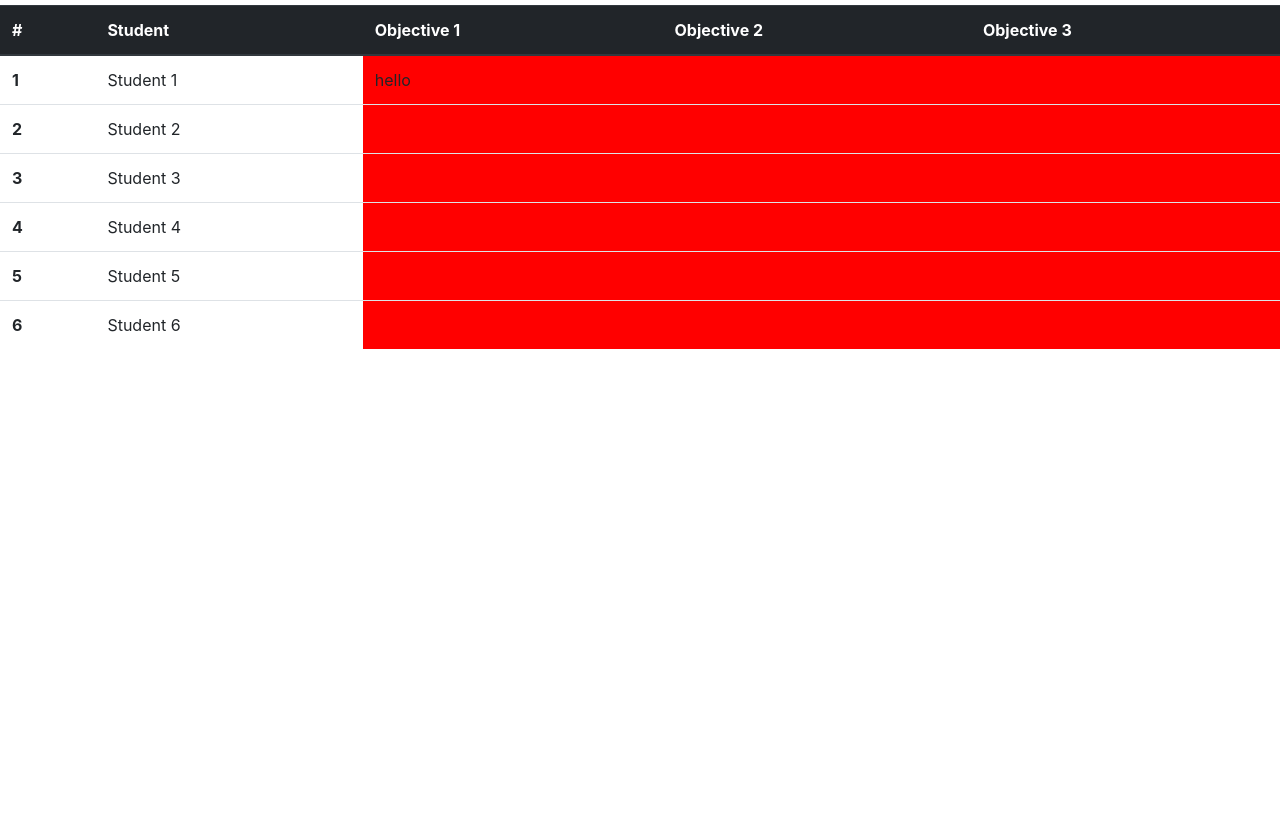
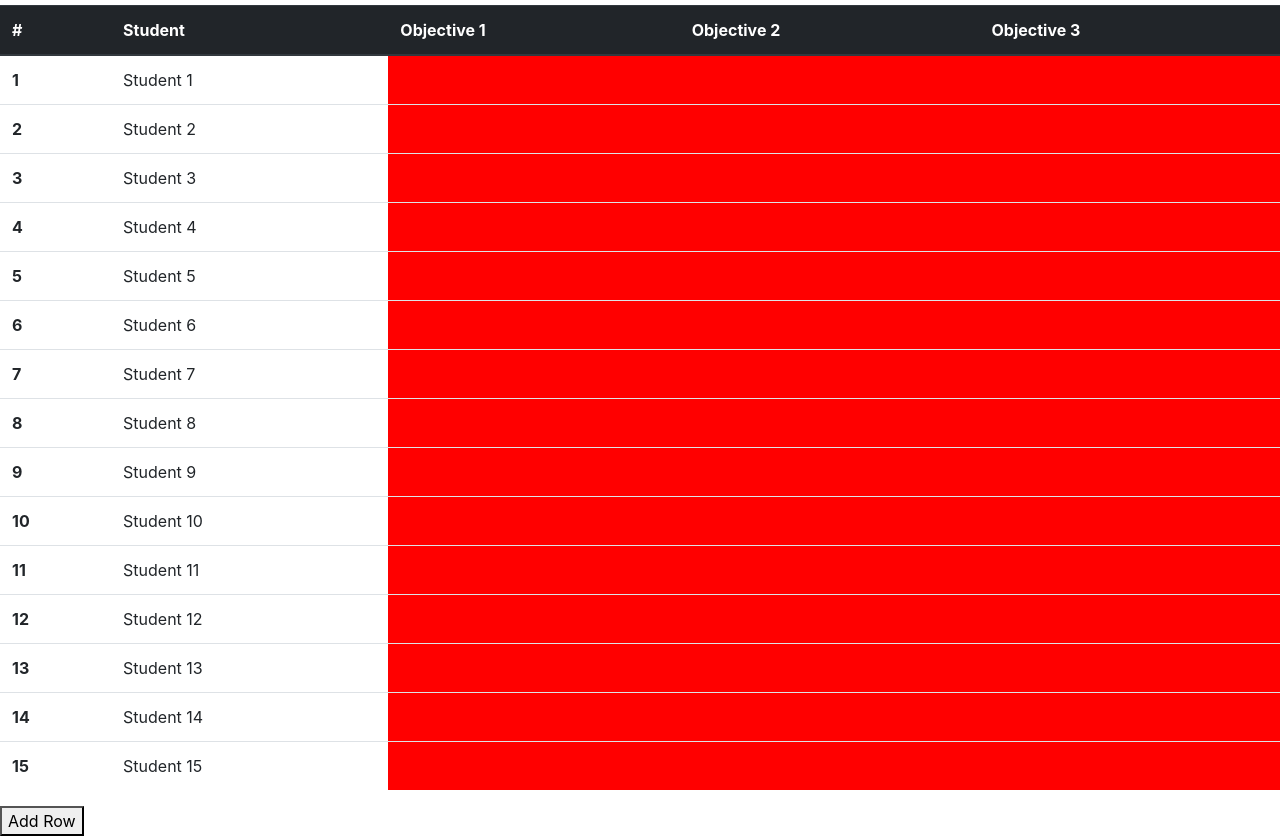
Before and after one commit to llogostevo/objectiveApp, a website: page index.html in a window 1280 px wide. Shown: the part 51-887 px from the top of the page. Before the commit the page ends 800 px from the top, so only its background shows below. Drawn offline with nearby package versions, Linux system fonts and the light colour scheme.

Commit message:
added the new item feature

```diff
--- a/JS/JS.js
+++ b/JS/JS.js
@@ -1,5 +1,6 @@
 // the variable objective stores all the properties of the td on this page
 // this is defined as a constant as it won't change for the original value of objective
+function colorChange(){
 const objective = document.querySelectorAll("td");
 
 // a for loop is sued to cycle through all of the values within objective and listens for a click action on a table data cell
@@ -16,4 +17,50 @@ const objective = document.querySelectorAll("td");
             this.className = "red";
         }
     });
+    }
 }
+// Following code allows user to make edits to the table data fields
+// nb. these are removed if page refreshed
+
+function closeInput(elm) {
+    var tableEdit = elm.parentNode;
+    var value = elm.value;
+    tableEdit.removeChild(elm);
+    tableEdit.innerHTML = value;
+}
+
+function addInput(elm) {
+    if (elm.getElementsByTagName('input').length > 0) return;
+
+    var value = elm.innerHTML;
+    elm.innerHTML = '';
+
+    var input = document.createElement('input');
+    input.setAttribute('type', 'text');
+    input.setAttribute('value', value);
+    input.setAttribute('onBlur', 'closeInput(this)');
+    elm.appendChild(input);
+    input.focus();
+}
+
+// HERE A BUTTON WILL ADD A NEW ROW
+function addRow() {
+    let table = document.getElementById("objectiveTable");
+    // the -1 allows it to be the last item to be added in the table
+    let row = table.insertRow(-1);
+    let cell1 = row.insertCell(0);
+    let cell2 = row.insertCell(1);
+    let cell3 = row.insertCell(2);
+    let cell4 = row.insertCell(3);
+    let cell5 = row.insertCell(4);
+    cell1.outerHTML = "<th>First</th>";
+    cell2.outerHTML = "<td  dir='ltr'  class='tLine' nowrap ondblclick='addInput(this)'>New Student</td>";
+    cell3.className = "red";
+    cell4.className = "red";
+    cell5.className = "red";
+    //need to re-run colorChange so that the array is updated with the new items that are inserted
+    colorChange()
+}
+
+// run the color change on the load of the page
+colorChange()
--- a/index.html
+++ b/index.html
@@ -16,56 +16,118 @@
   </head>
   <body>
     <h1>Objective Tracker</h1>
-
-    <table class="table table-hover">
+    <table id="objectiveTable" class="table table-hover">
   <thead class="thead-dark">
     <tr>
       <th scope="col">#</th>
       <th scope="col">Student</th>
-      <th scope="col">Objective 1</th>
-      <th scope="col">Objective 2</th>
-      <th scope="col">Objective 3</th>
+      <th scope="col" dir="ltr"  class="tLine" nowrap ondblclick="addInput(this)">Objective 1</th>
+      <th scope="col" dir="ltr"  class="tLine" nowrap ondblclick="addInput(this)">Objective 2</th>
+      <th scope="col" dir="ltr"  class="tLine" nowrap ondblclick="addInput(this)">Objective 3</th>
     </tr>
   </thead>
   <tbody>
     <tr>
       <th scope="row">1</th>
-      <td>Student 1</td>
-      <td class="red">hello</td>
+      <td  dir="ltr"  class="tLine" nowrap ondblclick="addInput(this)">Student 1</td>
+      <td class="red"></td>
       <td class="red"></td>
       <td class="red"></td>
     </tr>
     <tr>
       <th scope="row">2</th>
-      <td>Student 2</td>
+      <td dir="ltr"  class="tLine" nowrap ondblclick="addInput(this)">Student 2</td>
       <td class="red"></td>
       <td class="red"></td>
       <td class="red"></td>
     </tr>
     <tr>
       <th scope="row">3</th>
-      <td>Student 3</td>
+      <td  dir="ltr"  class="tLine" nowrap ondblclick="addInput(this)">Student 3</td>
       <td class="red"></td>
       <td class="red"></td>
       <td class="red"></td>
     </tr>
     <tr>
       <th scope="row">4</th>
-      <td>Student 4</td>
+      <td  dir="ltr"  class="tLine" nowrap ondblclick="addInput(this)">Student 4</td>
       <td class="red"></td>
       <td class="red"></td>
       <td class="red"></td>
     </tr>
     <tr>
       <th scope="row">5</th>
-      <td>Student 5</td>
+      <td  dir="ltr"  class="tLine" nowrap ondblclick="addInput(this)">Student 5</td>
       <td class="red"></td>
       <td class="red"></td>
       <td class="red"></td>
     </tr>
     <tr>
       <th scope="row">6</th>
-      <td>Student 6</td>
+      <td  dir="ltr"  class="tLine" nowrap ondblclick="addInput(this)">Student 6</td>
+      <td class="red"></td>
+      <td class="red"></td>
+      <td class="red"></td>
+    </tr>
+    <tr>
+      <th scope="row">7</th>
+      <td  dir="ltr"  class="tLine" nowrap ondblclick="addInput(this)">Student 7</td>
+      <td class="red"></td>
+      <td class="red"></td>
+      <td class="red"></td>
+    </tr>
+    <tr>
+      <th scope="row">8</th>
+      <td  dir="ltr"  class="tLine" nowrap ondblclick="addInput(this)">Student 8</td>
+      <td class="red"></td>
+      <td class="red"></td>
+      <td class="red"></td>
+    </tr>
+    <tr>
+      <th scope="row">9</th>
+      <td  dir="ltr"  class="tLine" nowrap ondblclick="addInput(this)">Student 9</td>
+      <td class="red"></td>
+      <td class="red"></td>
+      <td class="red"></td>
+    </tr>
+    <tr>
+      <th scope="row">10</th>
+      <td  dir="ltr"  class="tLine" nowrap ondblclick="addInput(this)">Student 10</td>
+      <td class="red"></td>
+      <td class="red"></td>
+      <td class="red"></td>
+    </tr>
+    <tr>
+      <th scope="row">11</th>
+      <td  dir="ltr"  class="tLine" nowrap ondblclick="addInput(this)">Student 11</td>
+      <td class="red"></td>
+      <td class="red"></td>
+      <td class="red"></td>
+    </tr>
+    <tr>
+      <th scope="row">12</th>
+      <td  dir="ltr"  class="tLine" nowrap ondblclick="addInput(this)">Student 12</td>
+      <td class="red"></td>
+      <td class="red"></td>
+      <td class="red"></td>
+    </tr>
+    <tr>
+      <th scope="row">13</th>
+      <td  dir="ltr"  class="tLine" nowrap ondblclick="addInput(this)">Student 13</td>
+      <td class="red"></td>
+      <td class="red"></td>
+      <td class="red"></td>
+    </tr>
+    <tr>
+      <th scope="row">14</th>
+      <td  dir="ltr"  class="tLine" nowrap ondblclick="addInput(this)">Student 14</td>
+      <td class="red"></td>
+      <td class="red"></td>
+      <td class="red"></td>
+    </tr>
+    <tr>
+      <th scope="row">15</th>
+      <td  dir="ltr"  class="tLine" nowrap ondblclick="addInput(this)">Student 15</td>
       <td class="red"></td>
       <td class="red"></td>
       <td class="red"></td>
@@ -73,7 +135,7 @@
   </tbody>
 </table>
 
-</table>
+<button onclick="addRow()">Add Row</button>
 
 
 
```
